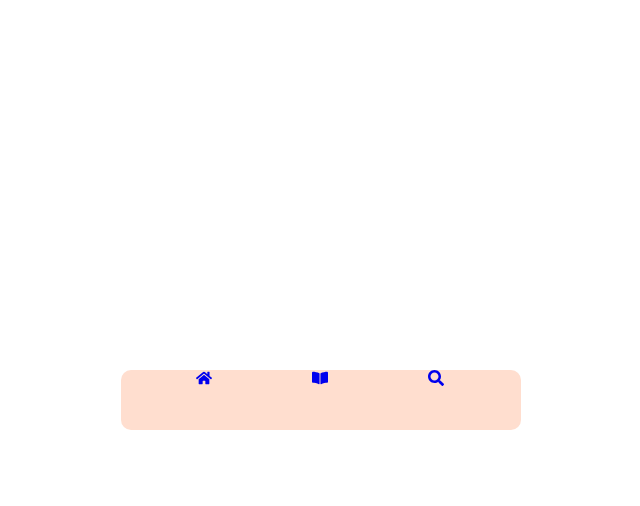
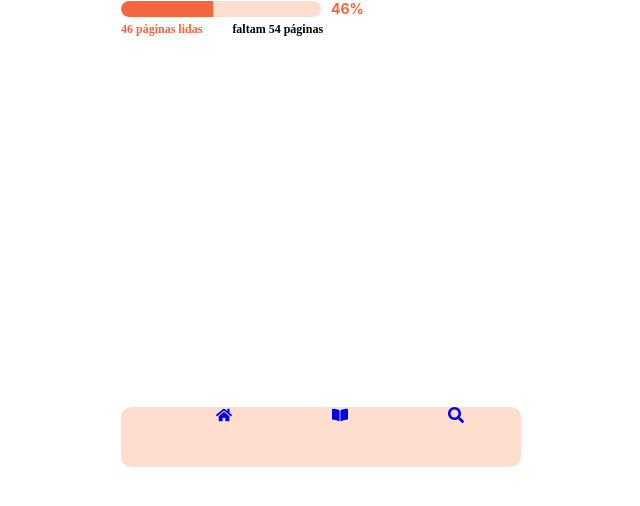
Before and after one commit to AGES-2024-2-VIR/VIR---frontend, a React (Create React App) app in the folder vir/: page / in a window 1280 px wide. Shown: the top 506 px of the page, without its empty margins (319-959 px from the left). Built offline with nearby package versions, Linux system fonts and the light colour scheme.

Commit message:
progressBar component validado

```diff
--- a/vir/src/App.js
+++ b/vir/src/App.js
@@ -3,6 +3,7 @@ import React from 'react';
 import Header from './components/bookshelf/bookshelf';
 import BookReader from './components/reader/bookreader';
 import Navbar from './components/footer-component/footer';
+import WithLabelExample from './components/progress-bar/progress';
 
 
 
@@ -12,7 +13,10 @@ function App() {
 
       <main>
 
+        <WithLabelExample />
           <Navbar></Navbar>
+
+
       </main>
     </div>
   );
--- a/vir/src/components/footer-component/style.css
+++ b/vir/src/components/footer-component/style.css
@@ -1,11 +1,3 @@
-*
-{
-    margin: 0;
-    padding: 0;
-    box-sizing: border-box;
-
-}
-
 body
 {
 
--- /dev/null
+++ b/vir/src/components/progress-bar/progress.css
@@ -0,0 +1,45 @@
+.progress-container {
+    display: flex;
+    align-items: center;
+    gap: 10px;
+}
+
+.progress-bar {
+    background-color: #FFDECF;  /* Cor da parte não lida */
+    border-radius: 20px;        /* Arredondamento total */
+    height: 16px;               /* Altura da barra */
+    width: 200px;               /* Largura da barra */
+    overflow: hidden;           /* Garante que o progresso não ultrapasse */
+}
+
+.progress-read {
+    background-color: #F4663B;  /* Cor da parte lida */
+    height: 100%;               /* Preenche toda a altura da barra */
+    border-radius: 20px 0 0 20px; /* Apenas o lado esquerdo arredondado */
+    transition: width 0.5s ease; /* Transição suave do progresso */
+}
+
+.progress-percentage {
+    color: #F4663B; /* Cor do texto do percentual */
+    font-weight: bold;
+    font-size: 14px;
+}
+
+.progress-text {
+    display: flex;
+    margin-top: 5px;
+    font-size: 12px;
+    font-family: 'ABeeZee';
+
+}
+
+.pages-read {
+    color: #F4663B; /* Cor do texto de páginas lidas */
+    font-weight: bold;
+}
+
+.pages-left {
+    color: #000; /* Cor do texto de páginas restantes */
+    font-weight: bold;
+    margin-left: 30px;
+}
--- /dev/null
+++ b/vir/src/components/progress-bar/progress.js
@@ -0,0 +1,34 @@
+import './progress.css';
+
+function WithLabelExample() {
+    const totalPages = 100; // Total de páginas no livro
+    const currentPage = 46; // Página atual lida
+
+    const progress = (currentPage / totalPages) * 100; // Progresso em porcentagem
+    const remainingPages = totalPages - currentPage; // Páginas restantes
+
+    return (
+        <div>
+            {/* Barra de progresso com texto ao lado */}
+            <div className='progress-container'>
+                <div className='progress-bar'>
+                    <div
+                        className='progress-read'
+                        style={{
+                            width: `${progress}%`, // Progresso com base no percentual
+                        }}
+                    />
+                </div>
+                <span className='progress-percentage'>{`${Math.round(progress)}%`}</span>
+            </div>
+
+            {/* Texto de páginas lidas e restantes */}
+            <div className='progress-text'>
+                <span className='pages-read'>{`${currentPage} páginas lidas`}</span>
+                <span className='pages-left'>{`faltam ${remainingPages} páginas`}</span>
+            </div>
+        </div>
+    );
+}
+
+export default WithLabelExample;
```
